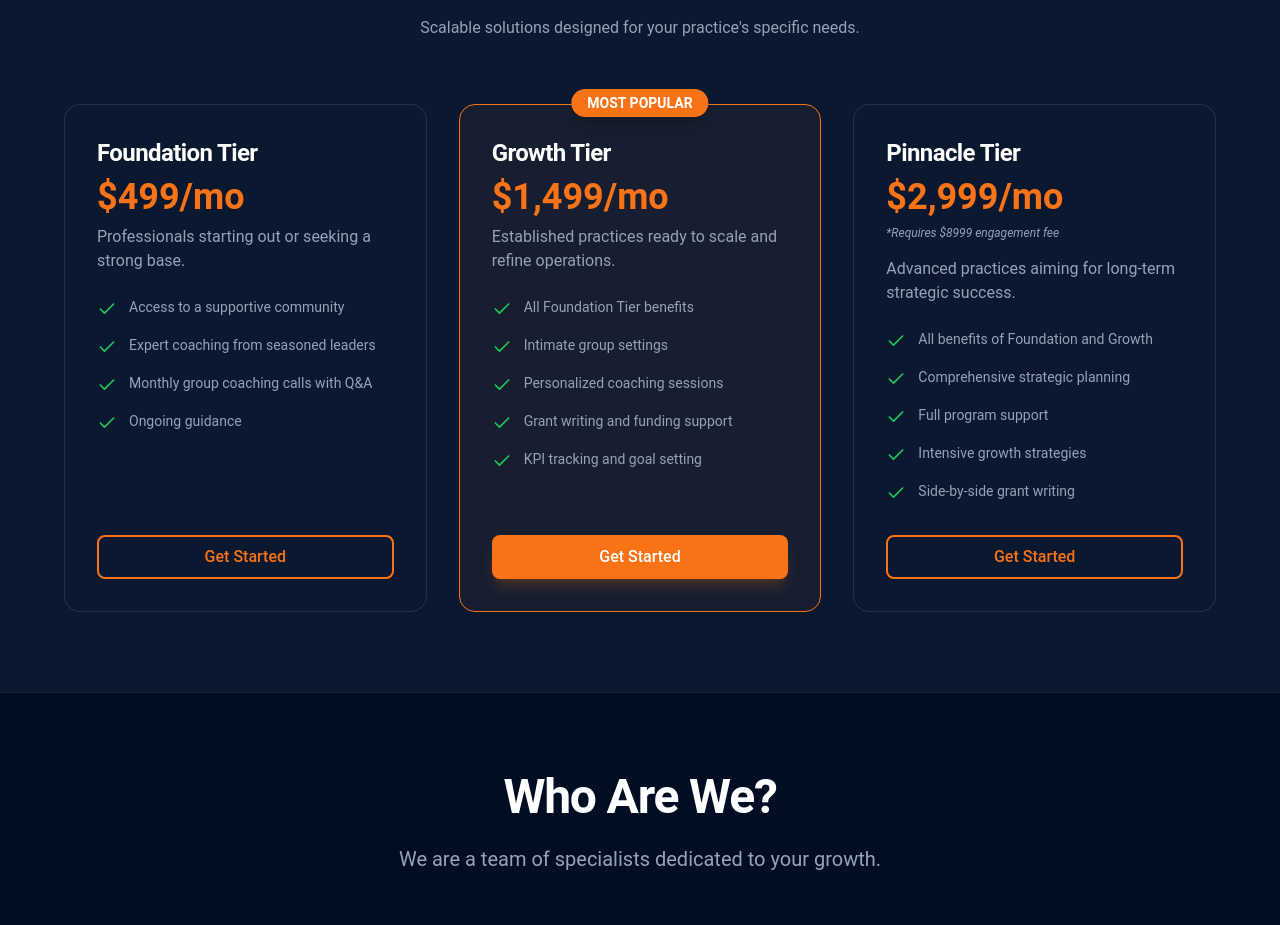
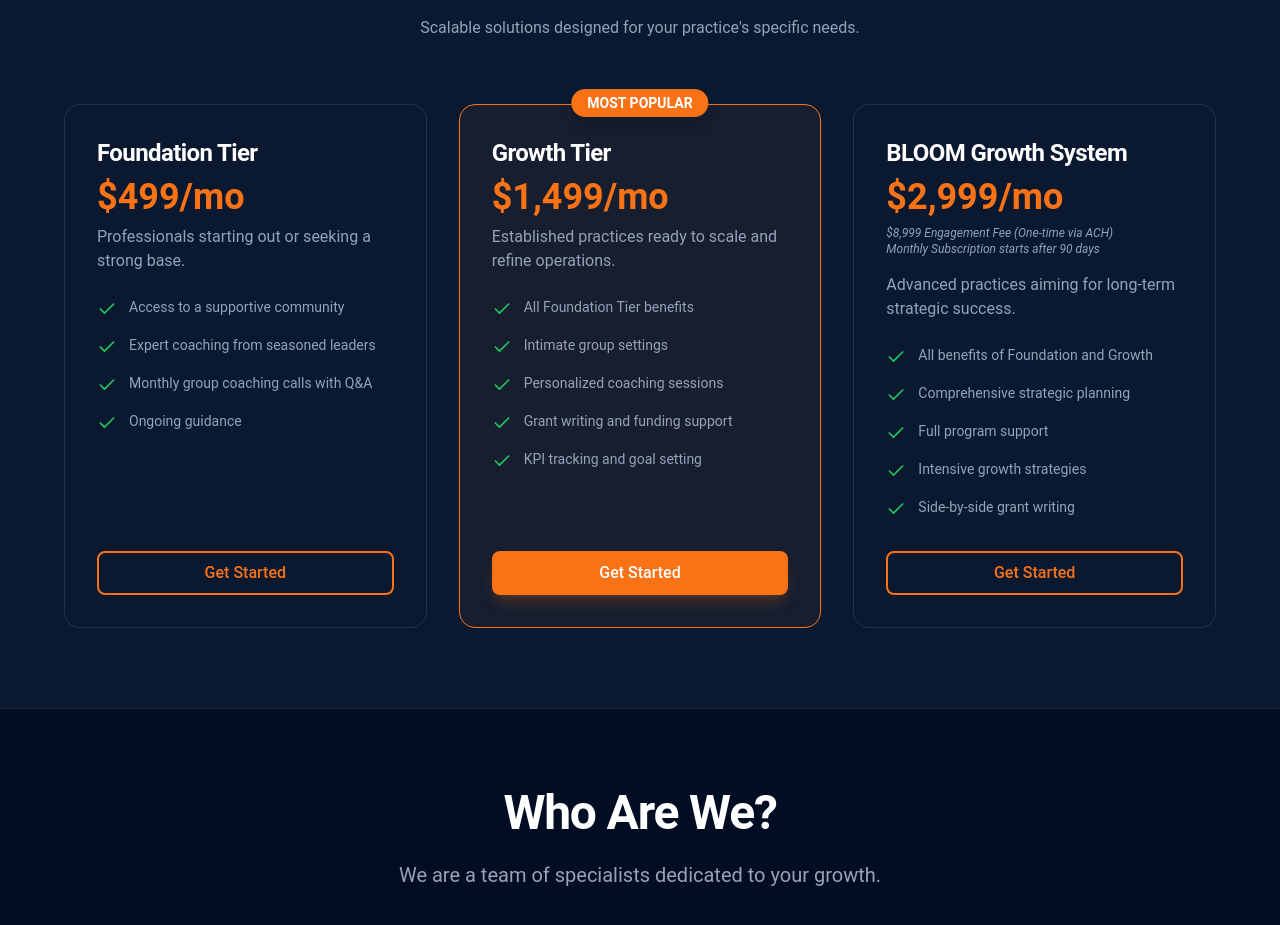
Before and after one commit to Mlcox2/company-xceleration, a React (Vite) app: page /1-page in a window 1280 px wide. Shown: the part 2380-3305 px from the top of the page. Built offline with nearby package versions, Linux system fonts and the light colour scheme.

Commit message:
Update Pinnacle Tier to BLOOM Growth System with direct Stripe checkout link and detailed payment terms

```diff
--- a/src/pages/Elevate.tsx
+++ b/src/pages/Elevate.tsx
@@ -14,9 +14,10 @@ interface TierProps {
     features: string[];
     popular?: boolean;
     note?: string;
+    link?: string;
 }
 
-const PricingTier = ({ name, price, target, features, popular, note }: TierProps) => (
+const PricingTier = ({ name, price, target, features, popular, note, link }: TierProps) => (
     <div className={`relative p-8 rounded-2xl border ${popular ? 'border-primary bg-primary/5' : 'border-white/10 bg-background-card'} flex flex-col h-full`}>
         {popular && (
             <div className="absolute -top-4 left-1/2 -translate-x-1/2 bg-primary text-white px-4 py-1 rounded-full text-sm font-bold shadow-lg">
@@ -25,7 +26,7 @@ const PricingTier = ({ name, price, target, features, popular, note }: TierProps
         )}
         <h3 className="text-2xl font-bold text-white mb-2">{name}</h3>
         <div className="text-4xl font-bold text-primary mb-2">{price}</div>
-        {note && <p className="text-xs text-text-secondary mb-4 italic">{note}</p>}
+        {note && <p className="text-xs text-text-secondary mb-4 italic whitespace-pre-line">{note}</p>}
         <p className="text-text-secondary mb-6">{target}</p>
         <div className="flex-1 space-y-4 mb-8">
             {features.map((feat, idx) => (
@@ -35,7 +36,11 @@ const PricingTier = ({ name, price, target, features, popular, note }: TierProps
                 </div>
             ))}
         </div>
-        <Button variant={popular ? 'primary' : 'outline'} className="w-full" onClick={() => window.location.href = '/booking'}>
+        <Button
+            variant={popular ? 'primary' : 'outline'}
+            className="w-full"
+            onClick={() => link ? window.open(link, '_blank') : window.location.href = '/booking'}
+        >
             Get Started
         </Button>
     </div>
@@ -201,10 +206,11 @@ export const Elevate = () => {
                                 ]}
                             />
                             <PricingTier
-                                name="Pinnacle Tier"
+                                name="BLOOM Growth System"
                                 price="$2,999/mo"
-                                note="*Requires $8999 engagement fee"
+                                note={`$8,999 Engagement Fee (One-time via ACH)\nMonthly Subscription starts after 90 days`}
                                 target="Advanced practices aiming for long-term strategic success."
+                                link="https://buy.stripe.com/dRmcN70Jy9Gb2e02r3aMU00"
                                 features={[
                                     "All benefits of Foundation and Growth",
                                     "Comprehensive strategic planning",
```
